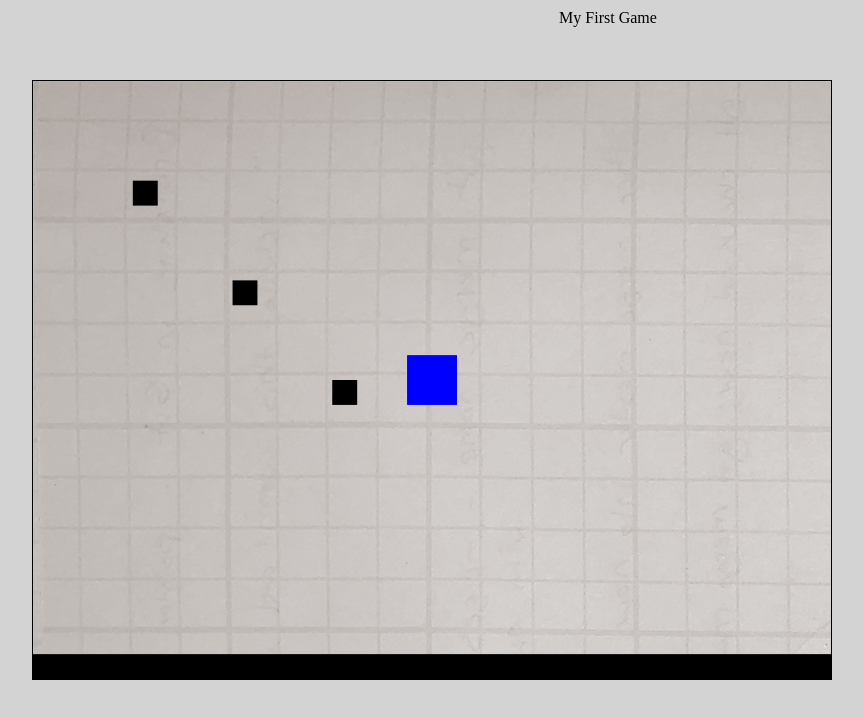
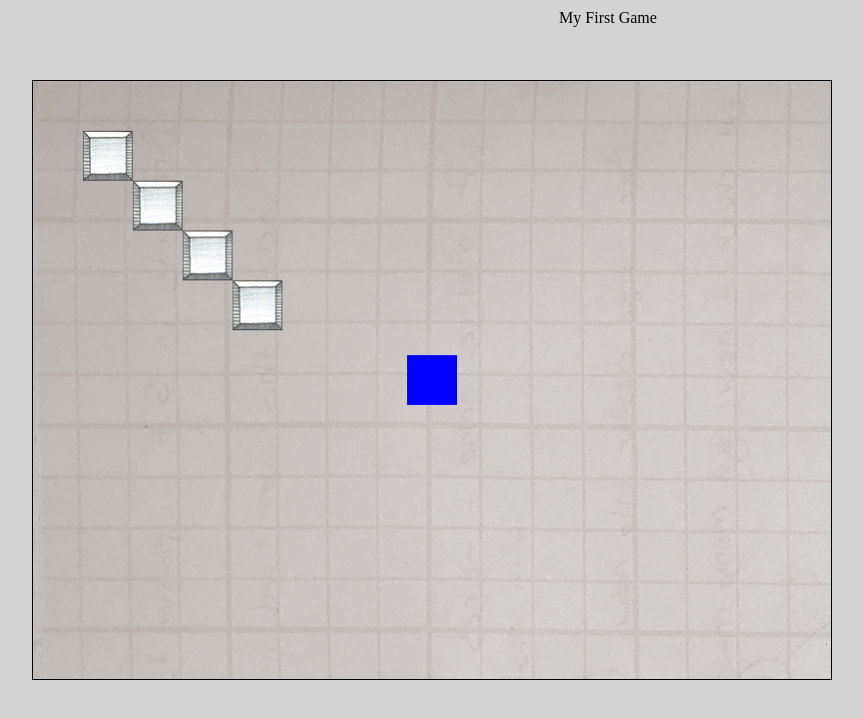
Before and after one commit to scottfalbo/my-first-game, a plain HTML site: page index.html in a window 1280 px wide. Shown: the whole page, without its empty margins (32-895 px from the left). Drawn offline with Linux system fonts and the light colour scheme.

Commit message:
started adding images to blocks

```diff
--- a/css/style.css
+++ b/css/style.css
@@ -49,3 +49,7 @@ canvas {
 #items {
   z-index: 1;
 }
+
+#tile {
+  display: none;
+}
--- a/index.html
+++ b/index.html
@@ -22,7 +22,7 @@
       <canvas id="items" class="play-field" width="800" height="600"></canvas>
     </section>
   </main>
-
+  <img src="./images/environment/tile.jpg" id="tile">
   <footer></footer>
   <script src="./js/map-01.js" type="text/javascript"></script>
   <script src="./js/game-board.js" type="text/javascript"></script>
--- a/js/game-board.js
+++ b/js/game-board.js
@@ -52,9 +52,9 @@ var theZone = zoneCanvas.getContext('2d');
 var heroCanvas = document.getElementById('hero');
 var theHero = heroCanvas.getContext('2d');
 var mobsCanvas = document.getElementById('baddies');
-var theMobs = mobsCanvas.getContext('2d');
+var theMobs = mobsCanvas.getContext('2d');//eslint-disable-line
 var itemsCanvas = document.getElementById('items');
-var theItems = itemsCanvas.getContext('2d');
+var theItems = itemsCanvas.getContext('2d');//eslint-disable-line
 
 // --------------------------------------------------------------
 // ----------- Render Functions -------------------
@@ -66,12 +66,12 @@ window.onload = function() {
 };
 function renderAll(){
   renderHero();
-  // renderMobs();
-  // renderItems();
+  renderMobs();
+  renderItems();
 }
 function renderZone(){
-  for (var i in blocks){
-    theZone.fillRect(blocks[i].x, blocks[i].y, blocks[i].w, blocks[i].h);
+  for (var i in blocks){ //eslint-disable-line
+    theZone.drawImage(blocks[i].imgSrc, blocks[i].x, blocks[i].y, blocks[i].w, blocks[i].h); //eslint-disable-line
   }
 }
 function renderHero(){
@@ -79,13 +79,13 @@ function renderHero(){
   theHero.fillRect(heroLoc[0], heroLoc[1], heroLoc[2], heroLoc[3]);
 }
 function renderMobs(){
-  theMobs.fillStyle = 'red';
-  theMobs.fillRect(700, 300, 50, 50);
-  theMobs.fillRect(600, 500, 50, 50);
+  // theMobs.fillStyle = 'red';
+  // theMobs.fillRect(700, 300, 50, 50);
+  // theMobs.fillRect(600, 500, 50, 50);
 }
 function renderItems(){
-  theItems.fillStyle = 'gold';
-  theItems.fillRect(0, 0, 50, 50);
+  // theItems.fillStyle = 'gold';
+  // theItems.fillRect(0, 0, 50, 50);
 }
 
 // ------------------- Movement Functions ---------------------
@@ -95,8 +95,8 @@ function arrowInput(xMove, yMove){
 
   var moveMe = true;
   // loops through the blocks, if there is a barrier returns false and does nothing
-  for (var i in blocks){
-    if (checkPath(moveTo, blocks[i])){
+  for (var i in blocks){ //eslint-disable-line
+    if (checkPath(moveTo, blocks[i])){ //eslint-disable-line
       moveMe = false;
     }
   }
@@ -113,5 +113,3 @@ function arrowInput(xMove, yMove){
 function checkPath(move, blocks){
   return !(move[0] >= blocks.x + blocks.w || move[0] + move[2] <= blocks.x || move[1] >= blocks.y + blocks.h || move[1] + move[3] <= blocks.y);
 }
-
-// mapBorder = [top, right, bottom, left];
--- a/js/map-01.js
+++ b/js/map-01.js
@@ -2,26 +2,22 @@
 
 // global array to hold blocks
 var blocks = [];
-
+var imgSrc;
 // block constructor, use multiples of 25
-function BlockMaker(x, y, w, h){
+function BlockMaker(x, y, w, h, imgSrc){
   this.x = x;
   this.y = y;
   this.w = w;
   this.h = h;
+  this.imgSrc = imgSrc;
   blocks.push(this);
 }
 function buildScene01(){
-
+  imgSrc = document.getElementById('tile');
+  new BlockMaker(50, 50, 50, 50, imgSrc);
+  new BlockMaker(100, 100, 50, 50,imgSrc);
+  new BlockMaker(150, 150, 50, 50,imgSrc);
+  new BlockMaker(200, 200, 50, 50,imgSrc);
 }
 
-
 buildScene01();
-
-
-
-
-new BlockMaker(100, 100, 25, 25);
-new BlockMaker(200, 200, 25, 25);
-new BlockMaker(300, 300, 25, 25);
-new BlockMaker(0, 575, 800, 25);
```
Also changed, not shown: images/environment/tile.jpg (added).
